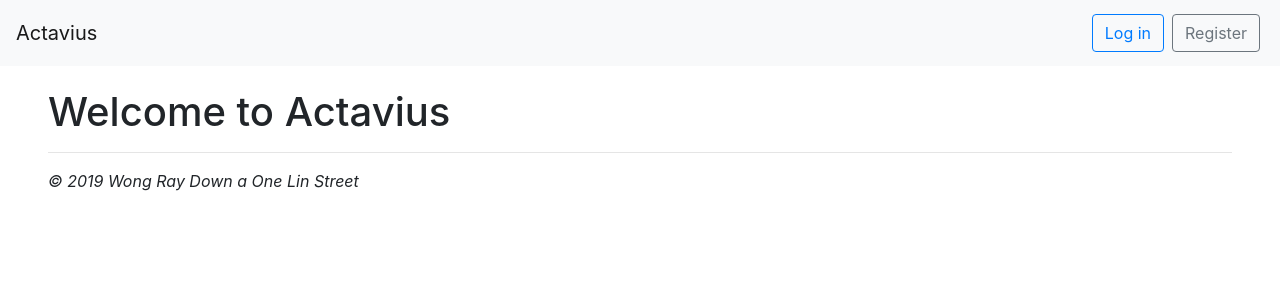
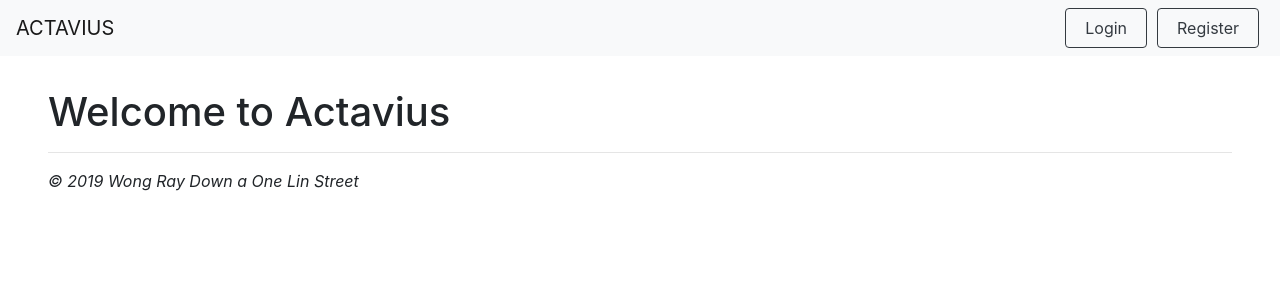
Before and after one commit to wu-rymd/actavius, a Flask app: page / in a window 1280 px wide. Shown: the top 300 px of the page. Run offline with Flask 2, Linux system fonts and the light colour scheme; some libraries are stand-ins or nearby versions.

Commit message:
lots of stuff

```diff
--- a/static/style.css
+++ b/static/style.css
@@ -1,7 +1,16 @@
-.topthing{
-    color: #eeeeee
-}
-
 .center{
   text-align:center;
 }
+
+.itemSpacing {
+  padding-left: 5px;
+  padding-right: 5px;
+}
+
+.linkSize{
+  font-size:18px;
+}
+
+.btnSpace{
+  padding: 1px 7px 1px 7px
+}
--- a/templates/base.html
+++ b/templates/base.html
@@ -2,6 +2,7 @@
 <html>
   <head>
     <link rel="stylesheet" href="{{url_for('static',filename='style.css')}}">
+    <script src="https://d3js.org/d3.v5.min.js"></script>
     <link href="https://stackpath.bootstrapcdn.com/bootstrap/4.1.3/css/bootstrap.css" rel="stylesheet" crossorigin="anonymous">
     {% block head %}
     <title> {% block title %} {% endblock %} | Actavius </title>
@@ -9,23 +10,36 @@
   </head>
 
   <body>
-
-    <!-- navbar -->
-    <div class="navbar navbar-light bg-light mb-3 fixed-top">
-      <div class="navbar-brand mr-auto">
-        <a class="navbar-brand" href="/">Actavius</a>
+    <nav class="navbar navbar-expand-lg navbar-light bg-light fixed-top">
+      <a class="navbar-brand brandSize" href="/">ACTAVIUS</a>
+      <button class="navbar-toggler" type="button" data-toggle="collapse" data-target="#navbarSupportedContent" aria-controls="navbarSupportedContent" aria-expanded="false" aria-label="Toggle navigation">
+        <span class="navbar-toggler-icon"></span>
+      </button>
+      <div class="collapse navbar-collapse" id="navbarSupportedContent">
+        <ul class="navbar-nav mr-auto">
           {% if loggedIn %}
-        <a class="btn btn-outline-primary mx-1" href="/search">College Search</a>
-        <a class="btn btn-outline-primary mx-1" href="/fin_aid">Financial Aid</a>
-        <a class="btn btn-outline-primary mx-1" href="/drafting">My drafts</a>
+          <li class="nav-item itemSpacing">
+            <a class="nav-link linkSize" href="/search">College Search</a>
+          </li>
+          <li class="nav-item itemSpacing">
+            <a class="nav-link linkSize" href="/fin_aid">Financial Aid</a>
+          </li>
+          <li class="nav-item itemSpacing">
+            <a class="nav-link linkSize" href="/drafting">My Drafts</a>
+          </li>
           {% endif %}
-      </div>
+        </ul>
+        <ul class="navbar-nav">
           {% if not loggedIn %}
-      <a class="btn btn-outline-primary mx-1" href="/login">Log in</a>
-      <a class="btn btn-outline-secondary mx-1" href="/register">Register</a>
+          <li class="nav-item active itemSpacing">
+            <a class="btn btn-outline-dark linkSize" href="/login"><div class="btnSpace">Login</div></a>
+          </li>
+          <li class="nav-item active itemSpacing">
+            <a class="btn btn-outline-dark linkSize" href="/register"><div class="btnSpace">Register</div></a>
+          </li>
           {% else %}
           <div class="dropdown">
-        <button class="btn btn-secondary dropdown-toggle" type="button" id="dropdownMenuButton" data-toggle="dropdown" aria-haspopup="true" aria-expanded="false">
+            <button class="btn btn-outline-dark dropdown-toggle" type="button" id="dropdownMenuButton" data-toggle="dropdown" aria-haspopup="true" aria-expanded="false">
               Logged in as {{ username }}
             </button>
             <div class="dropdown-menu dropdown-menu-right" aria-labelledby="dropdownMenuButton">
@@ -34,8 +48,9 @@
             </div>
           </div>
           {% endif %}
+        </ul>
       </div>
-    <!-- end navbar -->
+    </nav>
 
     <!-- content container -->
     <div class="mx-5" style="margin-top: 88px;">
```
Also changed, not shown: doc/devlog.txt (+9 -1 lines), static/college.js (added, +55 -0 lines), templates/college.html (+9 -4 lines). Lines whose indentation alone changed are shown as unchanged.
